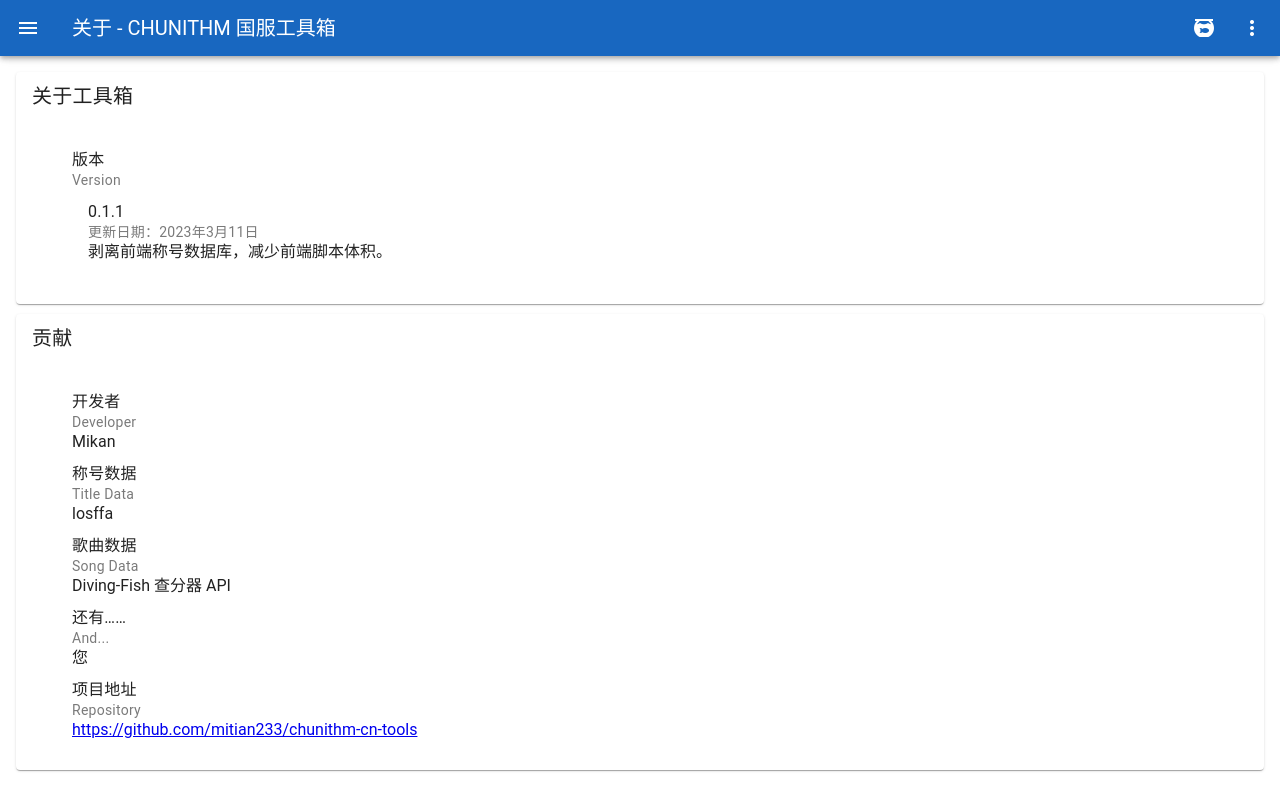
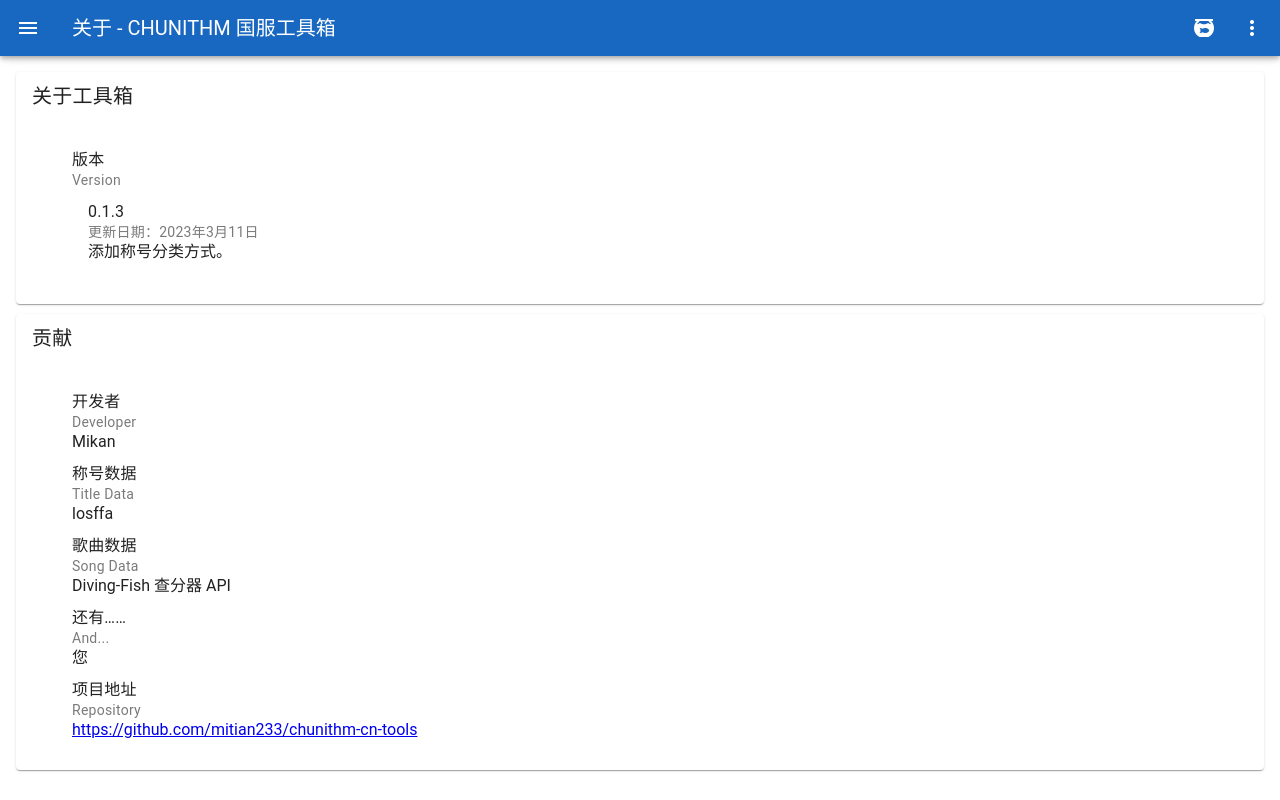
Before and after one commit to mitian233/chunithm-cn-tools, a Vue app: page /about in a window 1280 px wide. Built offline with nearby package versions, Linux system fonts and the light colour scheme.

Commit message:
update comments

```diff
--- a/src/router/index.js
+++ b/src/router/index.js
@@ -3,10 +3,10 @@
     { path: '/:pathMatch(.*)', component:() => import('../views/notFoundView.vue'), meta:{title:'页面未找到',htmlAttrs: {amp: true},index: 0}},
     { path: '/', component: () => import('../views/homeView.vue') , meta:{title:'主页',htmlAttrs: {amp: true},index: 1}},
     { path: '/about', component: () => import('../views/aboutView.vue') , meta: {title:'关于',htmlAttrs: {amp: true},index: 2}},
-    { path: '/title', component: () => import('../views/titleList.vue') , meta: {title:'称号查询',htmlAttrs: {amp: true},index: 3}},
-    { path: '/title/:id', component: () => import('../views/titleList.vue') , meta: {title:'称号查询',htmlAttrs: {amp: true},index: 3}},
+    { path: '/title', component: () => import('../views/titleList.vue') , meta: {title:'称号列表',htmlAttrs: {amp: true},index: 3}},
+    { path: '/title/:search', component: () => import('../views/titleList.vue') , meta: {title:'称号列表',htmlAttrs: {amp: true},index: 3}},
     { path: '/song', component: () => import('../views/songsList.vue') , meta: {title:'歌曲列表',htmlAttrs: {amp: true},index: 4}},
-    { path: '/song/:id', component: () => import('../views/songsList.vue') , meta: {title:'歌曲列表',htmlAttrs: {amp: true},index: 4}},
+    { path: '/song/:search', component: () => import('../views/songsList.vue') , meta: {title:'歌曲列表',htmlAttrs: {amp: true},index: 4}},
     { path: '/op', component: () => import('../views/overpowerCalculator.vue') , meta: {title:'OP计算器',htmlAttrs: {amp: true},index: 5}},
     { path: '/rating', component: () => import('../views/ratingCalculator.vue') , meta: {title:'单曲 Rating 计算器',htmlAttrs: {amp: true},index: 6}},
 ]
--- a/src/views/aboutView.vue
+++ b/src/views/aboutView.vue
@@ -8,9 +8,9 @@
           <v-list-item-subtitle>Version</v-list-item-subtitle>
           <v-list>
             <v-list-item>
-              <v-list-item-title>0.1.1</v-list-item-title>
+              <v-list-item-title>0.1.3</v-list-item-title>
               <v-list-item-subtitle>更新日期：2023年3月11日</v-list-item-subtitle>
-              <p>剥离前端称号数据库，减少前端脚本体积。</p>
+              <p>添加称号分类方式。</p>
             </v-list-item>
           </v-list>
         </v-list-item>
```
